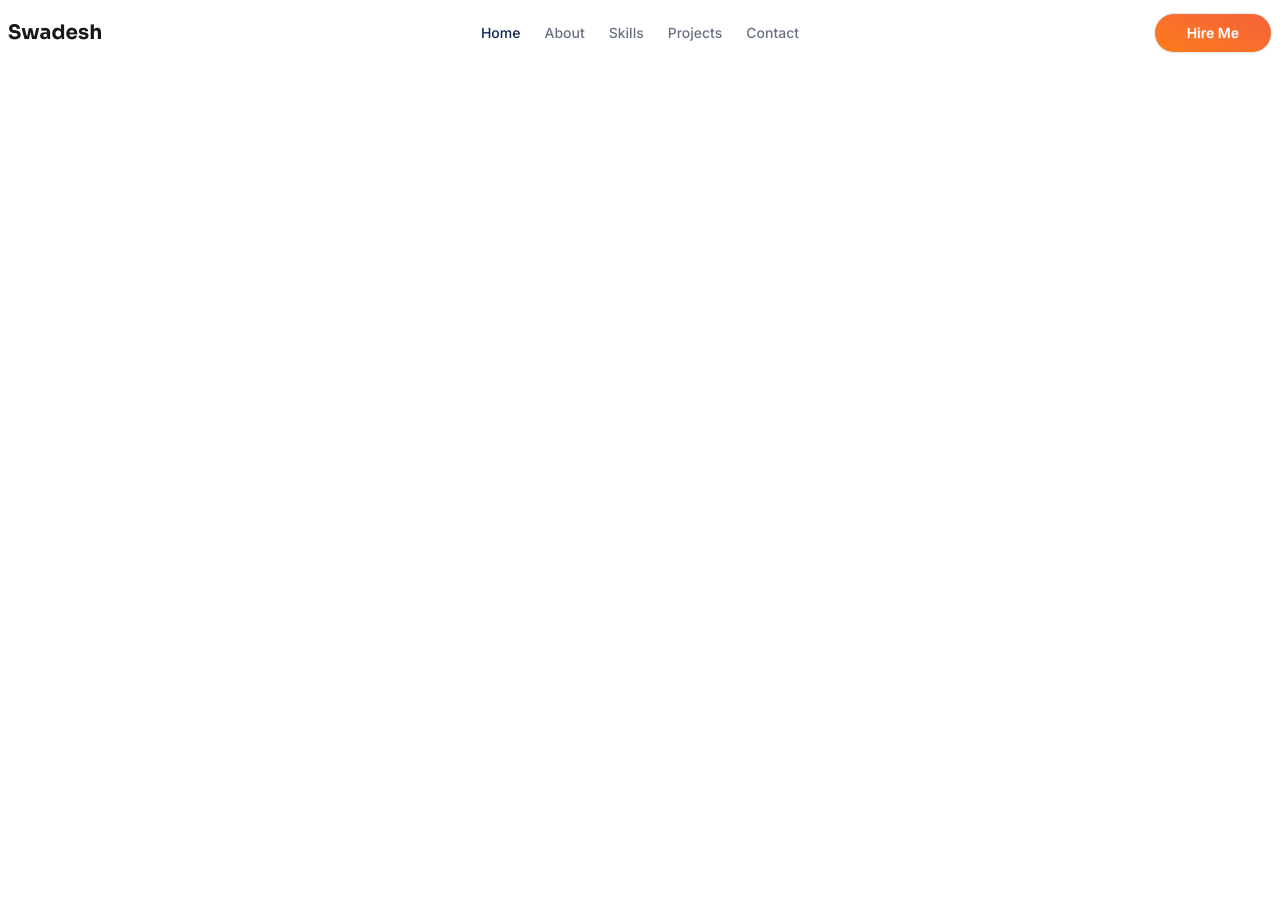
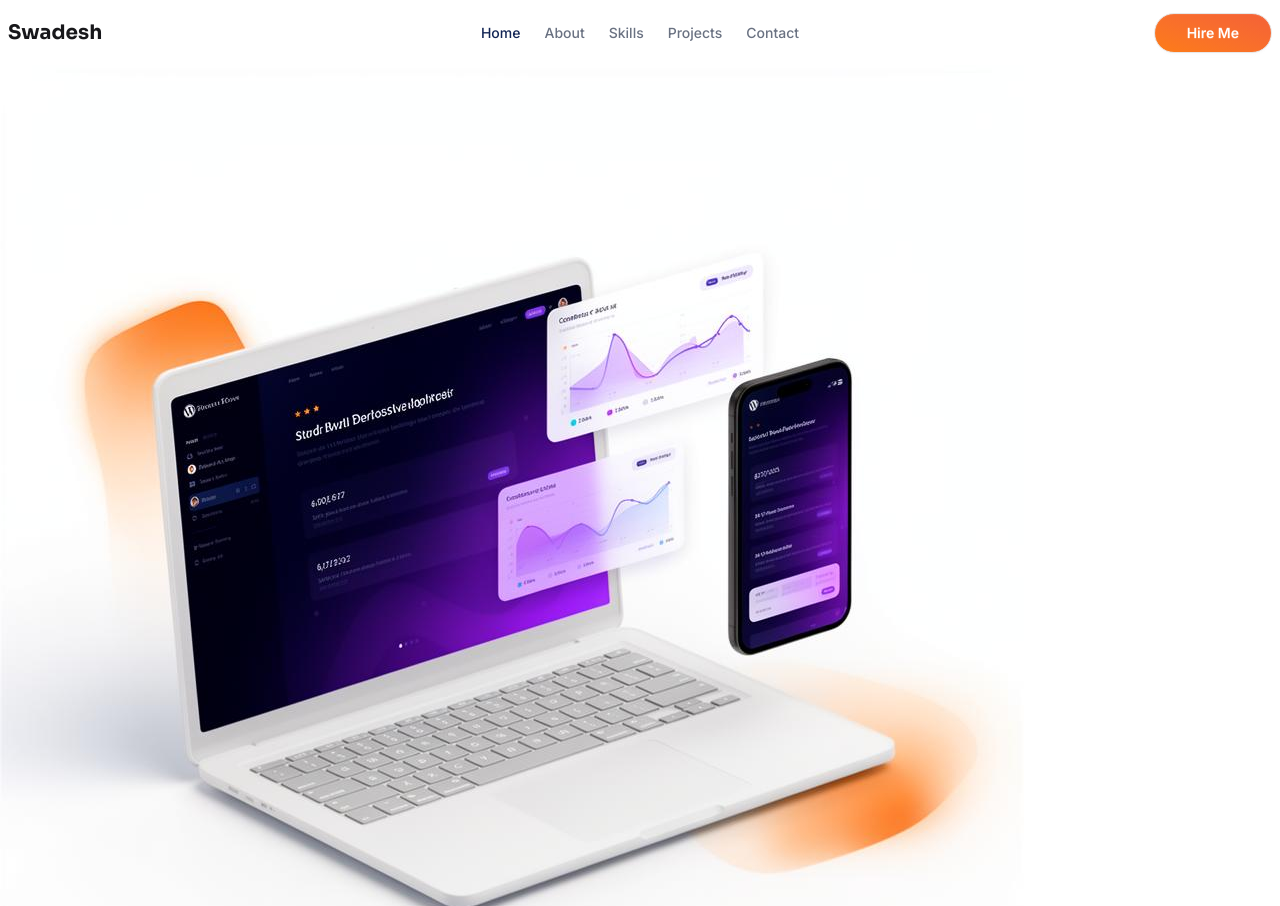
Before and after one commit to swadeshchisim/portfolio, a plain HTML site: page index.html in a window 1280 px wide. Shown: the top 906 px of the page. Before the commit the page ends 800 px from the top, so only its background shows below. Drawn offline with nearby package versions, Linux system fonts and the light colour scheme.

Commit message:
section added for banner section

```diff
--- a/index.html
+++ b/index.html
@@ -51,7 +51,18 @@
         </nav>
         <!-- Nav Area Ends Here -->
 
-
+        <!-- Banner Section Starts Here -->
+        <section class="flex flex-col">
+          <!-- Banner Text Area -->
+           <div>
+            <p></p>
+           </div>
+          <!-- banner image area -->
+           <div class="shadow-xl rounded-lg">
+            <img src="./images/banner.jpg" alt="banner image">
+           </div>
+        </section>
+        <!-- Banner Section Ends Here -->
      </header>
 </body>
 </html>
```
